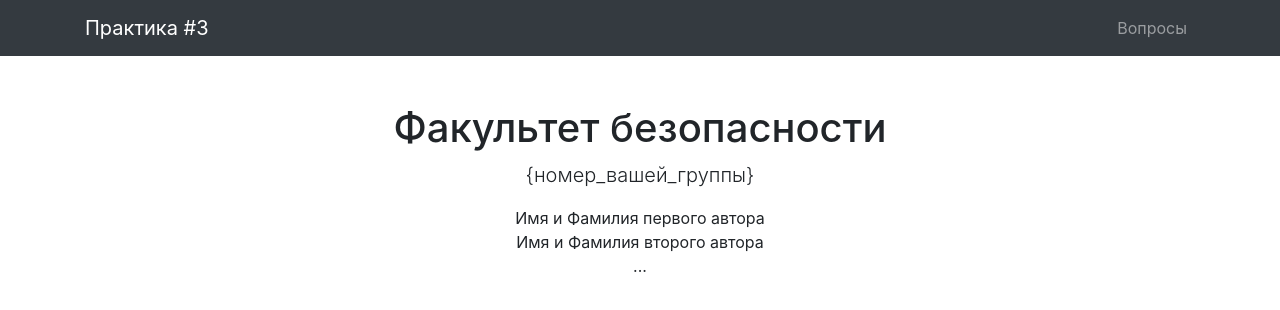
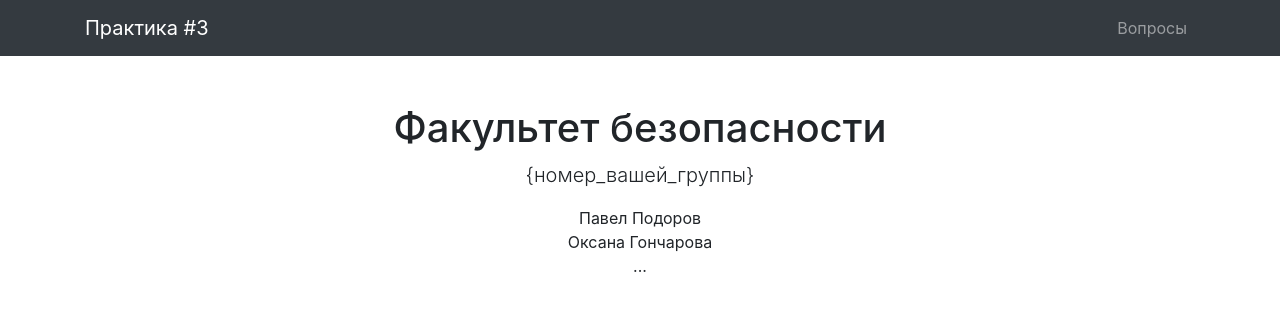
Before and after one commit to okspop7643/okspop7643.github.io., a plain HTML site: page index.html in a window 1280 px wide. Drawn offline with nearby package versions, Linux system fonts and the light colour scheme.

Commit message:
Update index.html

```diff
--- a/index.html
+++ b/index.html
@@ -54,8 +54,8 @@
         <h1 class="mt-5">Факультет безопасности</h1>
         <p class="lead">{номер_вашей_группы}</p>
         <ul class="list-unstyled">
-          <li>Имя и Фамилия первого автора</li>
-          <li>Имя и Фамилия второго автора</li>
+          <li>Павел Подоров</li>
+          <li>Оксана Гончарова</li>
           <li>...</li>
         </ul>
       </div>
```
